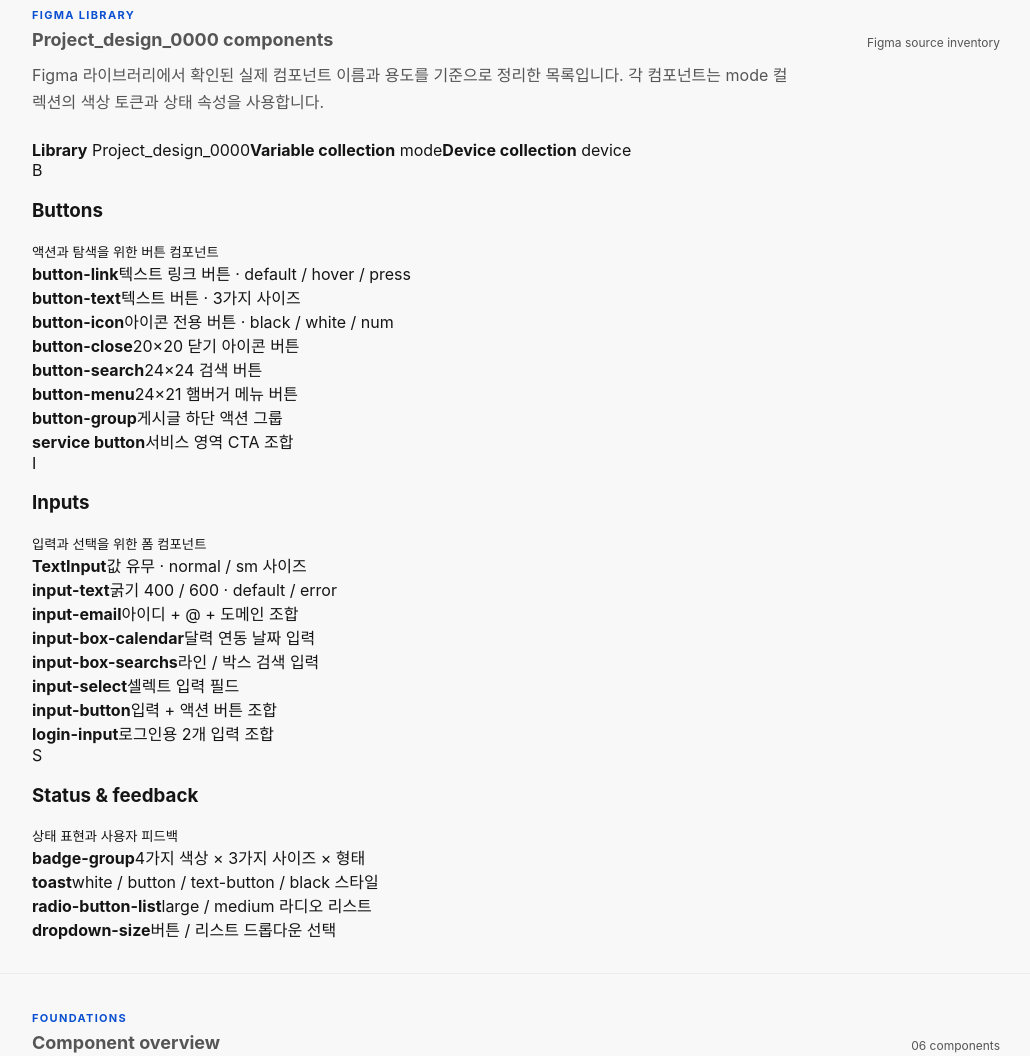
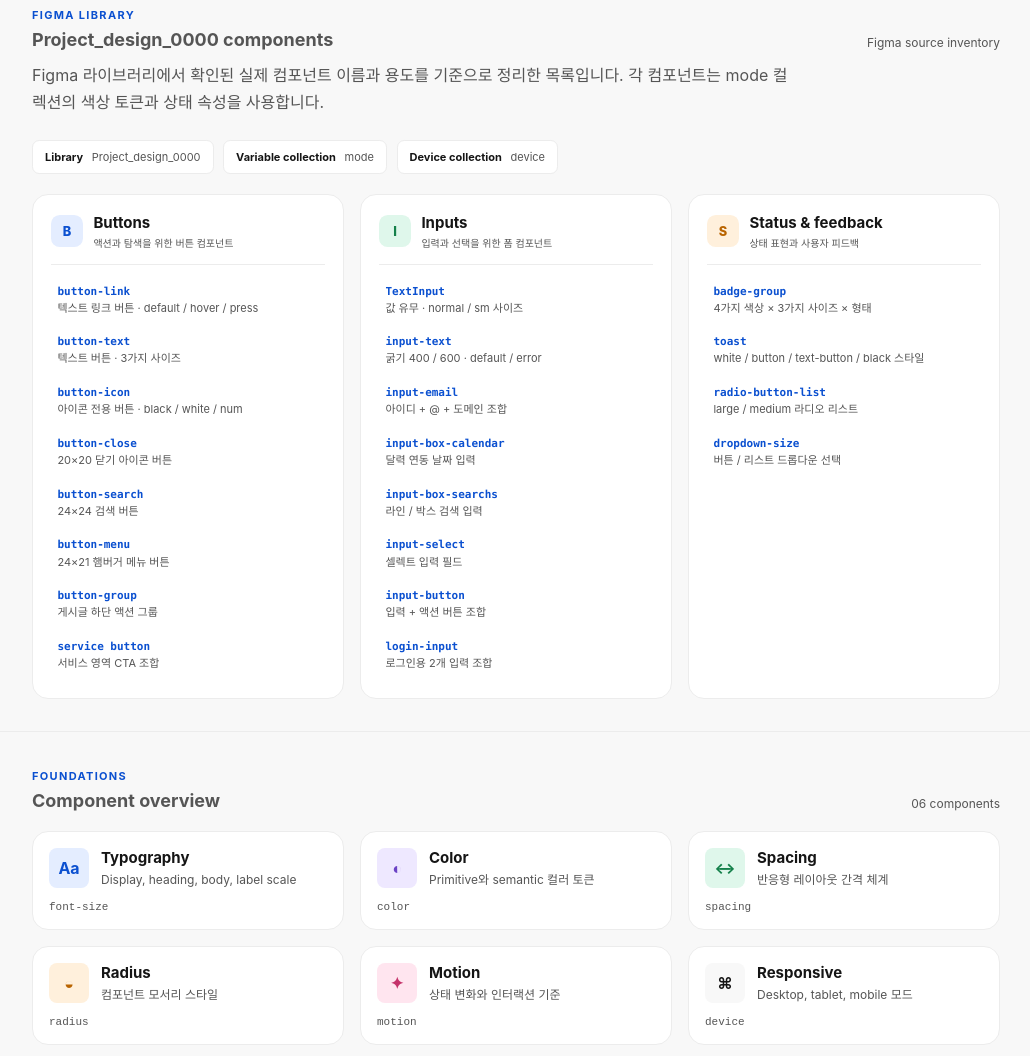
Before and after one commit to jkrakisis/design-system-jk, a plain HTML site: page showcase/index.html in a window 1280 px wide. Shown: the part 3369-4425 px from the top of the page, without its empty margins (248-1278 px from the left). Drawn offline with Linux system fonts and the light colour scheme.

Commit message:
Figma 라이브러리 인벤토리 스타일 추가

```diff
--- a/showcase/showcase.css
+++ b/showcase/showcase.css
@@ -470,3 +470,23 @@
   .nav-group-title, .sidebar-footer { display: none; }
   .nav-link { padding: .45rem .65rem; }
 }
+
+.library-meta { display: flex; flex-wrap: wrap; gap: .6rem; margin: 1rem 0 1.25rem; }
+.library-meta span { padding: .55rem .75rem; border: 1px solid var(--color-line-line-color01); border-radius: .45rem; background: var(--color-background-bg-color07); color: var(--color-text-subtle); font-size: .6875rem; }
+.library-meta strong { margin-right: .35rem; color: var(--color-text-basic); }
+.library-groups { display: grid; grid-template-columns: repeat(3, minmax(0, 1fr)); gap: 1rem; }
+.library-group { padding: 1.125rem; border: 1px solid var(--color-line-line-color01); border-radius: calc(var(--border-radius-500) * 1px); background: var(--color-background-bg-color07); }
+.library-group-title { display: flex; align-items: center; gap: .65rem; padding-bottom: .9rem; border-bottom: 1px solid var(--color-line-line-color01); }
+.library-group-title h3 { margin: 0; font-size: .9375rem; }
+.library-group-title small { display: block; margin-top: .2rem; color: var(--color-text-subtle); font-size: .625rem; }
+.library-icon { display: grid; place-items: center; width: 2rem; height: 2rem; border-radius: .55rem; background: #e4edff; color: #0b50d0; font-size: .8rem; font-weight: 800; }
+.library-icon-green { background: #dff7eb; color: #14804a; }
+.library-icon-orange { background: #fff0dc; color: #b96400; }
+.library-items { display: grid; gap: .1rem; margin-top: .65rem; }
+.library-items > div { display: flex; flex-direction: column; gap: .2rem; padding: .55rem .4rem; border-radius: .35rem; }
+.library-items > div:hover { background: var(--color-background-bg-color01); }
+.library-items strong { color: var(--showcase-accent); font-family: ui-monospace, SFMono-Regular, Consolas, monospace; font-size: .6875rem; }
+.library-items span { color: var(--color-text-subtle); font-size: .6875rem; line-height: 1.4; }
+@media (max-width: 1000px) {
+  .library-groups { grid-template-columns: 1fr; }
+}
```
